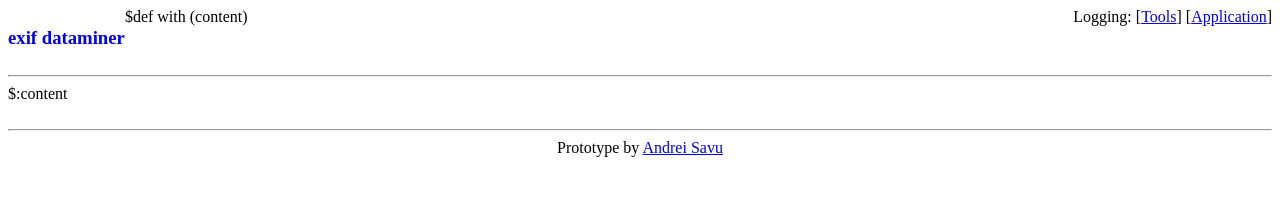
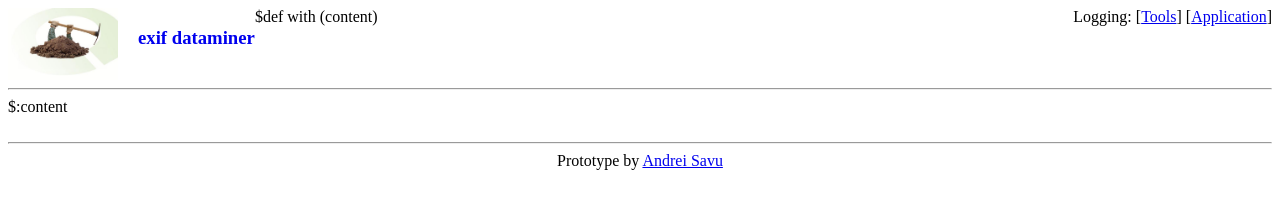
Before and after one commit to andreisavu/exif-dataminer, a plain HTML site: page templates/base.html in a window 1280 px wide. Drawn offline with Linux system fonts and the light colour scheme.

Commit message:
added a small image as a logo

```diff
--- a/templates/base.html
+++ b/templates/base.html
@@ -1,10 +1,11 @@
 $def with (content)
 <html>
 <head>
-    <title>exif: dataminer</title>
+    <title>exif dataminer</title>
     <link rel="stylesheet" href="/static/css/style.css" />
 </head>
 <body>
+<img class="left" style="margin-right: 20px;" src="/static/images/datamining.jpg" width="110" />
 <a href="/">
     <h3 class="left">exif dataminer</h3>
 </a>
```
Also changed, not shown: static/images/datamining.jpg (added).
